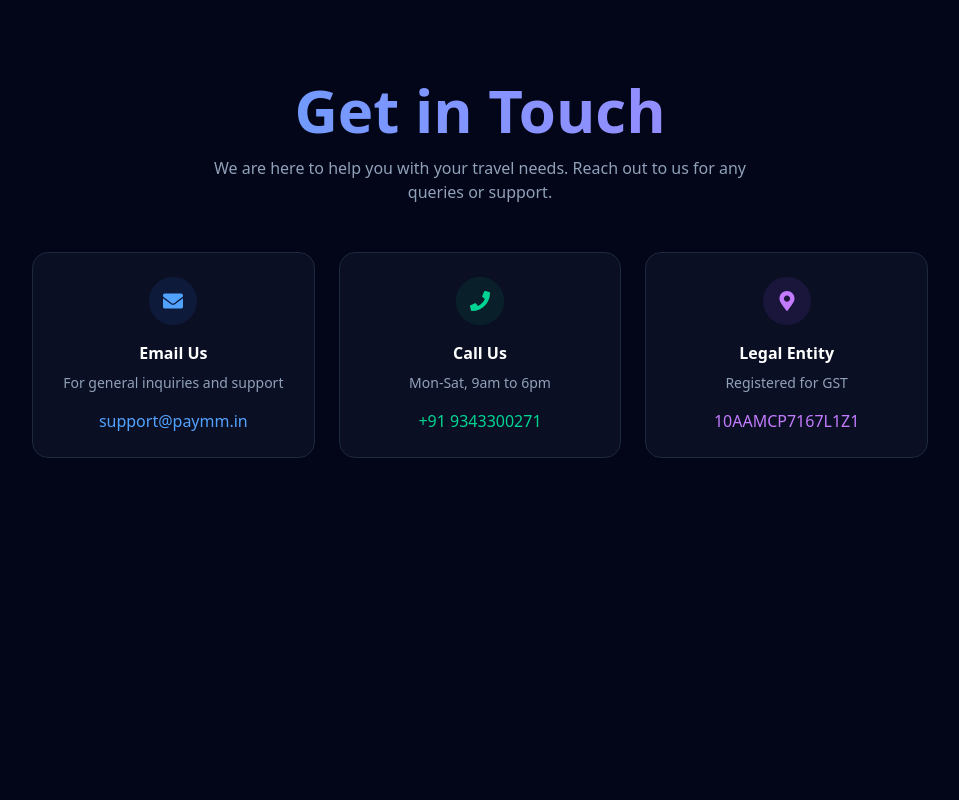
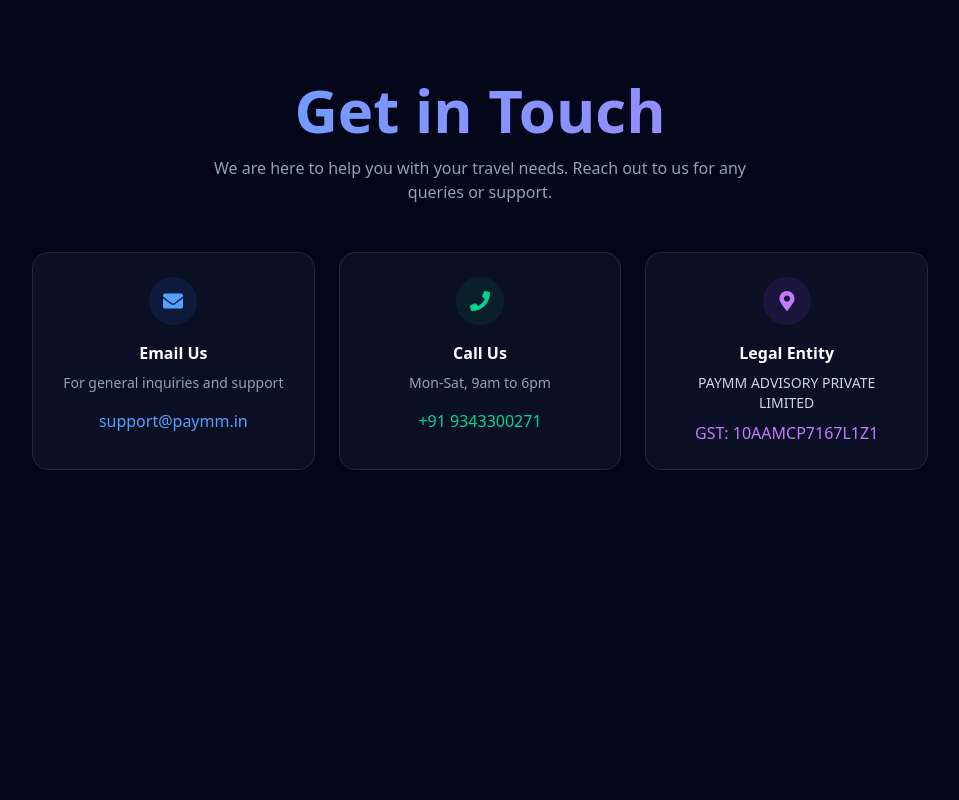
Before and after one commit to YASHSHAH-create/flight, a Next.js app: page /contact in a window 1280 px wide. Shown: the top 800 px of the page, without its empty margins (160-1119 px from the left). Built offline with nearby package versions, Linux system fonts and the light colour scheme; no server answers.

Commit message:
yashshah

```diff
--- a/app/about/page.tsx
+++ b/app/about/page.tsx
@@ -64,7 +64,7 @@
                     <div className="grid md:grid-cols-2 gap-8 text-center md:text-left">
                         <div>
                             <p className="text-slate-400 mb-1 uppercase text-xs tracking-wider">Registered Entity</p>
-                            <p className="text-xl font-medium text-white">paymm</p>
+                            <p className="text-xl font-medium text-white">PAYMM ADVISORY PRIVATE LIMITED</p>
                         </div>
                         <div>
                             <p className="text-slate-400 mb-1 uppercase text-xs tracking-wider">GST Registration</p>
--- a/app/contact/page.tsx
+++ b/app/contact/page.tsx
@@ -41,8 +41,8 @@
                             <FaMapMarkerAlt />
                         </div>
                         <h3 className="font-semibold text-white mb-2">Legal Entity</h3>
-                        <p className="text-slate-400 text-sm mb-4">Registered for GST</p>
-                        <p className="text-purple-400 font-medium">10AAMCP7167L1Z1</p>
+                        <p className="text-slate-300 text-sm mb-2 px-2">PAYMM ADVISORY PRIVATE LIMITED</p>
+                        <p className="text-purple-400 font-medium">GST: 10AAMCP7167L1Z1</p>
                     </div>
                 </div>
             </div>
```
